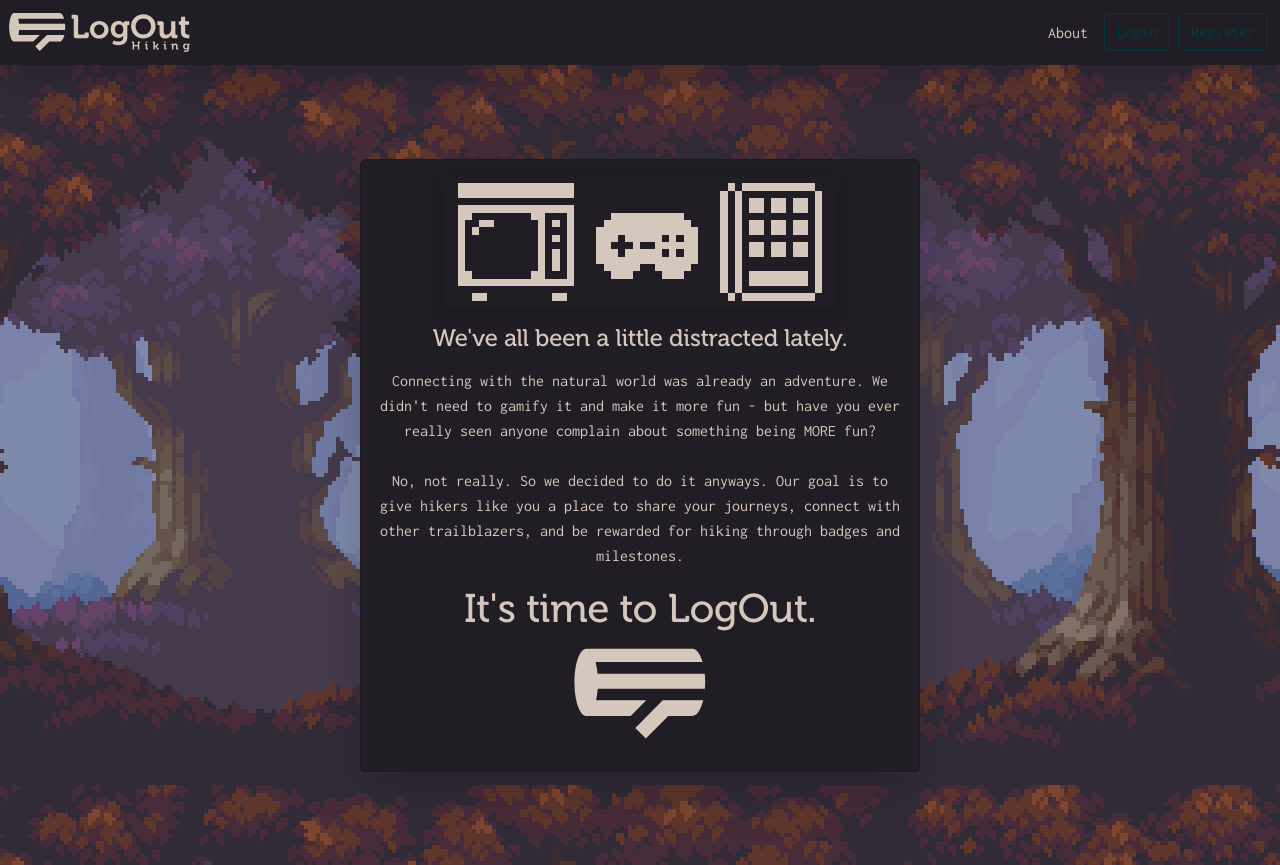
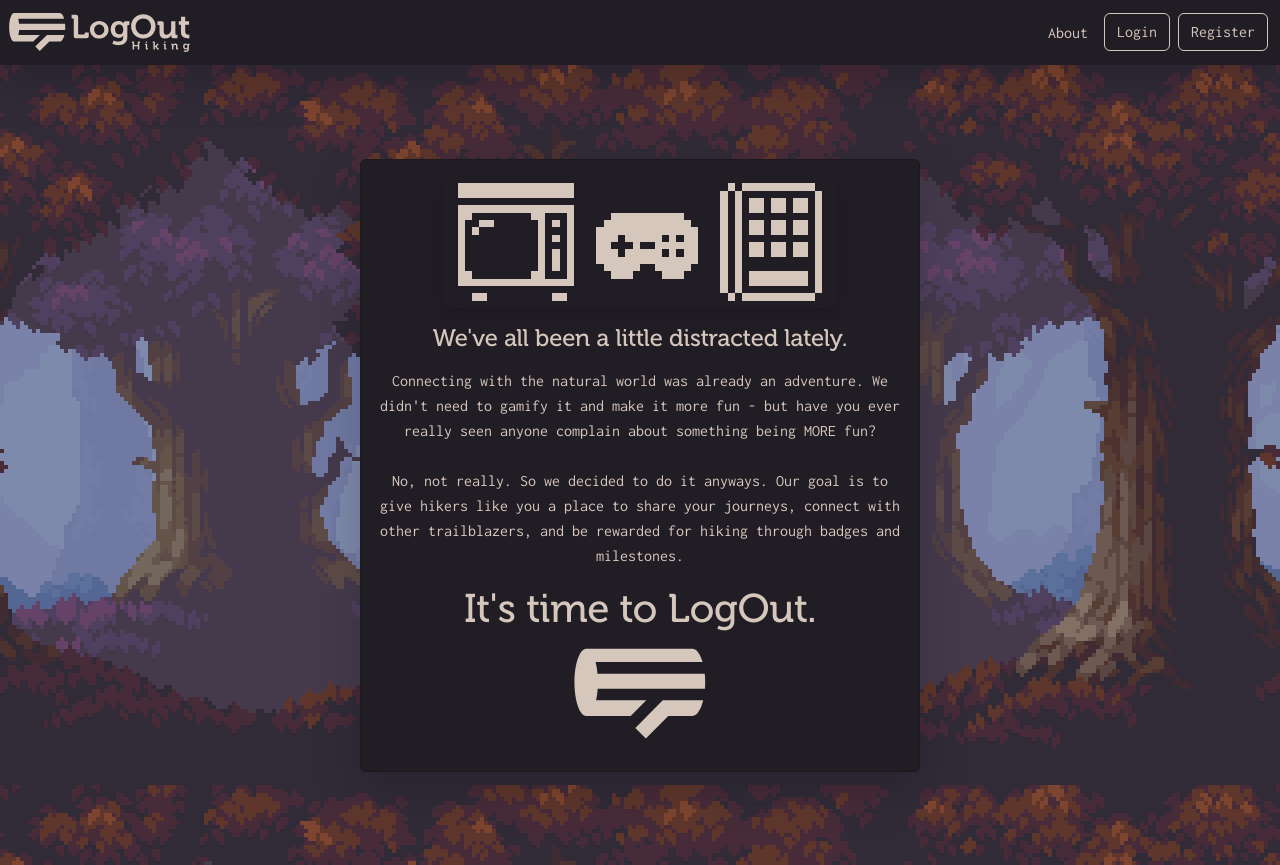
Before and after one commit to devaustin10/dev10-capstone, a React (Create React App) app in the folder client/: page / in a window 1280 px wide. Built offline with nearby package versions, Linux system fonts and the light colour scheme; no server answers.

Commit message:
:beers: Final MVP Commit :beers:

```diff
--- a/client/src/Hike/HikeDelete.js
+++ b/client/src/Hike/HikeDelete.js
@@ -49,18 +49,19 @@ function HikeDelete({ messages, setMessages, makeId, parseResponseMessage }) {
     }
 
     return (
-        <div className="text-center">
-            <p className="h4 mb-4">Are you certain you want to delete this hike?</p>
+        <div className="text-center forest">
+            <p className="h4 mb-4 welcome"></p>
             {/* <HikeCard></HikeCard> */}
-            <Card className="d-inline-block">
-                <Card.Body className="text-start">
-                    <p className="mb-0"><b>Trail:</b>{hike.trail?.trailName}</p>
+            <Card className="d-inline-block" bg="dark">
+                <Card.Body className="text-start navhead mt-3">
+                <p>Are you certain you want to delete this hike?</p>
+                    {/* <p className="mb-0"><b>Trail:</b>{hike.trail?.trailName}</p>
                     <p className="mb-0"><b>Hike Difficulty:</b> {hike?.hikeDifficulty}</p>
-                    <p className="mb-0"><b>Trail Distance:</b> {hike.trail?.trailDistance} miles</p>
+                    <p className="mb-0"><b>Trail Distance:</b> {hike.trail?.trailDistance} miles</p> */}
                 </Card.Body>
                 <Card.Footer>
-                    <Button variant={"danger"} onClick={handleDelete}>Confirm</Button>
-                    <Button variant={"secondary"} className="ms-2" onClick={() => navigate("/hikes")}>Cancel</Button>
+                    <Button className="navhead" variant={"danger"} onClick={handleDelete}>Confirm</Button>
+                    <Button variant={"success"} className=" navhead ms-2" onClick={() => navigate("/hikes")}>Cancel</Button>
                 </Card.Footer>
             </Card>
         </div>
--- a/client/src/Hike/HikeForm.js
+++ b/client/src/Hike/HikeForm.js
@@ -148,7 +148,7 @@ function HikeForm({ messages, setMessages, makeId, parseResponseMessage, trails
     <>
     <div className="forest">
       <Card bg="dark">
-      <Form id="hike-form" className="form col-lg-6 offset-lg-3" onSubmit={handleSubmit(onSubmit)}>
+      <Form id="hike-form" className="form col-lg-6 offset-lg-3 navhead" onSubmit={handleSubmit(onSubmit)}>
         <br></br>
         <Form.Group className="mt-6 ms-4" controlId="state">
           <Form.Label>State:</Form.Label>
@@ -280,8 +280,8 @@ function HikeForm({ messages, setMessages, makeId, parseResponseMessage, trails
 
         <Form.Group className="mt-3 ms-4">
 
-        <Button variant="primary" className="mt-3 mb-5" type="submit">{hikeId ? "Edit" : "Add"}</Button>
-        <Button variant="secondary" className="mt-3 ms-2 mb-5" type="button" onClick={() => navigate("/hikes")}>Cancel</Button>
+        <Button variant="success" className="mt-3 mb-5" type="submit">{hikeId ? "Edit" : "Add"}</Button>
+        <Button variant="danger" className="mt-3 ms-2 mb-5" type="button" onClick={() => navigate("/hikes")}>Cancel</Button>
         </Form.Group>
       </Form>
       </Card>
--- a/client/src/Utilities/Login.js
+++ b/client/src/Utilities/Login.js
@@ -1,6 +1,7 @@
 import React, { useContext, useState } from "react";
 import { useNavigate } from "react-router-dom";
 import { Card } from "react-bootstrap";
+import Button from 'react-bootstrap/Button';
 
 import Error from "./Error";
 // NEW: import AuthContext
@@ -71,7 +72,7 @@ export default function Login() {
           />
         </div>
         <div>
-          <button type="submit">Login</button>
+          <Button className="ms-4 mb-3" type="submit" variant="outline-success">Login</Button>
         </div>
       </form>
       </Card>
--- a/client/src/Utilities/NavBar.js
+++ b/client/src/Utilities/NavBar.js
@@ -31,7 +31,7 @@ function NavBar() {
                 <Nav.Link href="about">About</Nav.Link>
                 {auth.currentUser ? (
                 <>
-                <NavDropdown title="Hikes" id="basic-nav-dropdown">
+                <NavDropdown title="Hikes" bg="dark" id="basic-nav-dropdown">
                   <NavDropdown.Item href="/hikes">All Hikes</NavDropdown.Item>
                   <NavDropdown.Item eventKey="disabled" href="friendlist">Friend Hikes
                   </NavDropdown.Item>
--- a/client/src/Utilities/Register.js
+++ b/client/src/Utilities/Register.js
@@ -2,6 +2,7 @@ import { useState, useContext } from "react";
 import { Card } from "react-bootstrap";
 import { useNavigate } from "react-router-dom";
 import AuthContext from "../context/AuthContext";
+import Button from 'react-bootstrap/Button';
 
 function Register() {
     const [hikerId, setHikerId] = useState("");
@@ -81,7 +82,7 @@ function Register() {
                 <label className="ms-4 mb-3" htmlFor="password">Password</label>
                 <input type="password" id="password" onChange={(event) => setPassword(event.target.value)} /> <br></br>
                 <br />
-                <button type="submit">Register</button>
+                <Button className="ms-4 mb-3" variant="outline-success" type="submit" >Register</Button>
             </form>
             </Card>
             </div>
--- a/client/src/_palette.scss
+++ b/client/src/_palette.scss
@@ -4,17 +4,18 @@ $white: #ffffffff;
 $magnolia: #f1f0ffff;
 $medium-slate-blue: #6c63ffff;
 $independence: #3f3d56ff;
-$space-cadet: #39374eff;
+$space-cadet: #737CA5ff;
 $honey-yellow: #f6ae2dff;
-$burgundy: #721121ff;
+$burgundy: #5E362Cff;
 $rich-black: #023c40ff;
 $rich-black-fogra-39: #02020aff;
-$warm-black: #211d25;
+$warm-black: #211d25ff;
+$tan-logo: #d6c7bdff;
 // Custom Palette END
 $theme-colors: (
     "primary": $medium-slate-blue,
     "secondary": $independence,
-    "success": $rich-black,
+    "success": $tan-logo,
     "info": $space-cadet,
     "warning": $honey-yellow,
     "danger": $burgundy,
```
